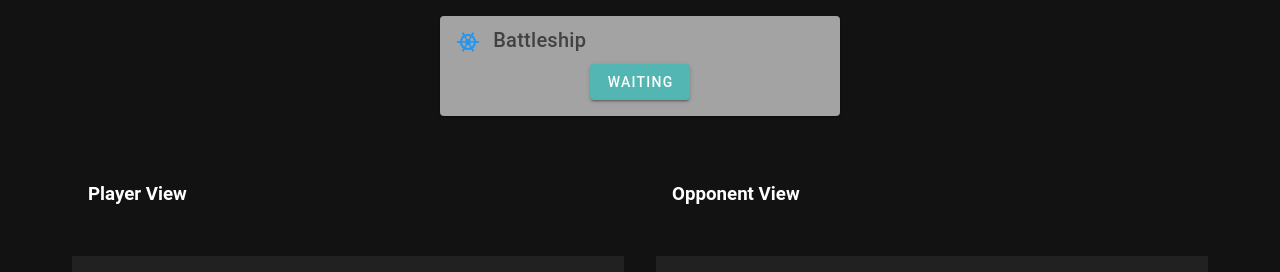
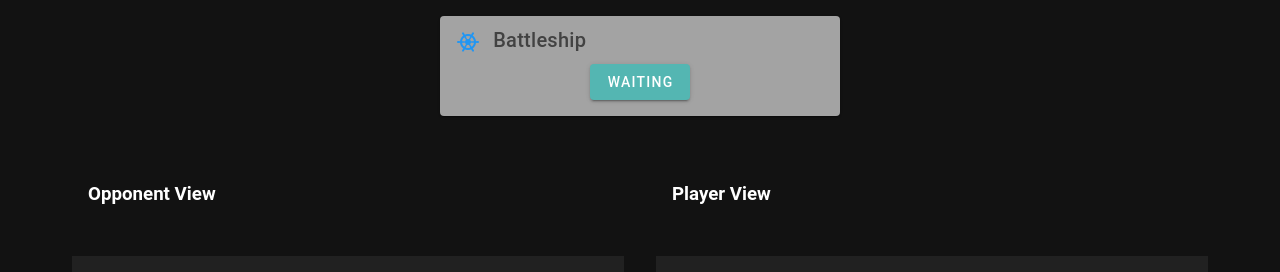
Before and after one commit to PhischDotOrg/battleship, a Vue app in the folder nodejs/: page / in a window 1280 px wide. Shown: the top 272 px of the page. Built offline with nearby package versions, Linux system fonts and the light colour scheme.

Commit message:
Switch Player's and Opponent's View

```diff
--- a/nodejs/src/pages/index.vue
+++ b/nodejs/src/pages/index.vue
@@ -21,11 +21,11 @@
         no-gutters
       >
         <v-col>
-          <PlayerView />
+          <OpponentView />
         </v-col>
 
         <v-col>
-          <OpponentView />
+          <PlayerView />
         </v-col>
       </v-row>
     </v-container>
```
